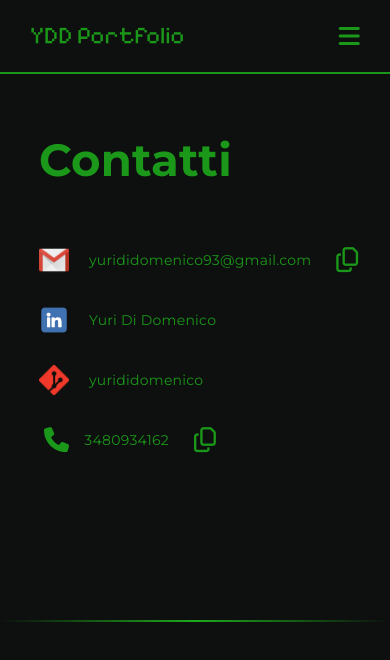
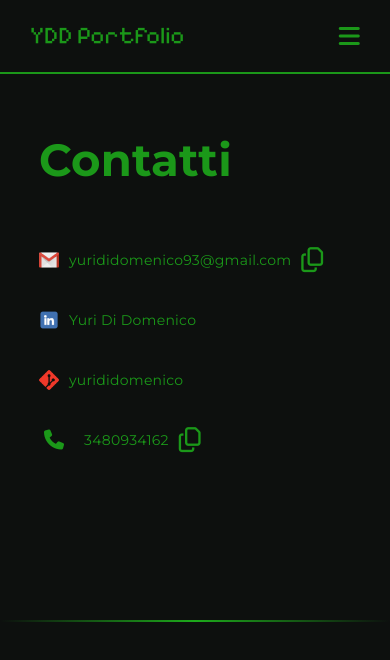
Before and after one commit to yurididomenico/YDD-Portfolio, an Angular app: page /contacts in a window 390 px wide. Shown: the top 660 px of the page. Built offline with nearby package versions, Linux system fonts and the light colour scheme.

Commit message:
Responsive - Contacts
Issue: Non viene eseguito il copy on clipboard sul numero di telefono.

Solamente nella versione mobile, nelle altre funziona

```diff
--- a/src/app/pages/contacts/contacts.component.html
+++ b/src/app/pages/contacts/contacts.component.html
@@ -1,7 +1,7 @@
 <div class="container">
   <div class="titolo-pagina">Contatti</div>
 
-  <div class="contatto" >
+  <div class="contatto">
     <img src="assets/img/logoGmail.png" alt="logo-gmail">
     <span class="contatti-mail">yurididomenico93@gmail.com</span>
     <i class="fa-regular fa-copy" (click)="copyTextToClipboard('.contatti-mail')"></i>
@@ -25,6 +25,4 @@
     <i class="fa-regular fa-copy" (click)="copyTextToClipboard('.contatti-telefono')"></i>
     <div class="popup">Copiato!</div>
   </div>
-
-
 </div>
--- a/src/app/pages/contacts/contacts.component.scss
+++ b/src/app/pages/contacts/contacts.component.scss
@@ -34,7 +34,7 @@
   }
 
   .popup {
-    width: 300px;
+    width: 200px;
     background-color:$primary-color;
     padding: 20px 40px;
     border-radius: 5px;
@@ -50,3 +50,48 @@
     border: 2px solid $primary-color;
   }
 }
+
+
+@media screen and (max-width: 320px) {
+
+}
+
+@media screen and (min-width: 320px) and (max-width: 430px) {
+
+}
+
+@media screen and (min-width: 431px) and (max-width: 768px) {
+
+}
+
+@media screen and (max-width: 768px) {
+  .container {
+
+    .contatto {
+
+      span {
+        margin-right: 5px;
+      }
+
+      img {
+        width: 20px;
+        margin-right: 10px;
+      }
+
+      i.fa-phone {
+        font-size: 20px;
+        margin-right: 10px;
+      }
+    }
+
+    .popup {
+      position: absolute;
+      left: 10%;
+      // opacity: 1;
+    }
+
+    .show {
+      // opacity: 1;
+    }
+  }
+}
```
